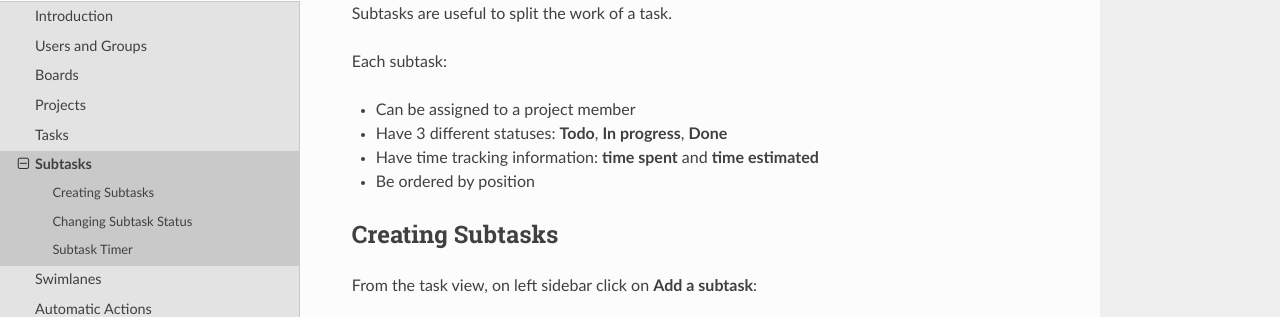
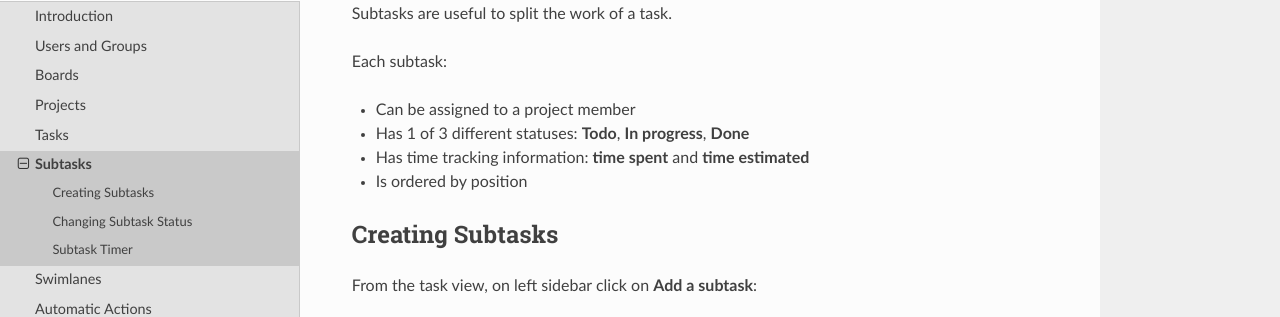
Before and after one commit to kanboard/documentation, a Sphinx documentation site: the page built from source/user_guide/subtasks.rst, in a window 1280 px wide and 900 px high. Shown: the part 158-475 px from the top of the window. Built offline with Sphinx 7.4.7 and the Read the Docs theme 2.0.0, drawn with Linux system fonts in a browser that asks for light colours.

Commit message:
Singularize subtask members
"Each subtask ..." suggests use of singular instead of plural.

```diff
--- a/source/user_guide/subtasks.rst
+++ b/source/user_guide/subtasks.rst
@@ -6,9 +6,9 @@ Subtasks are useful to split the work of a task.
 Each subtask:
 
 -  Can be assigned to a project member
--  Have 3 different statuses: **Todo**, **In progress**, **Done**
--  Have time tracking information: **time spent** and **time estimated**
--  Be ordered by position
+-  Has 1 of 3 different statuses: **Todo**, **In progress**, **Done**
+-  Has time tracking information: **time spent** and **time estimated**
+-  Is ordered by position
 
 Creating Subtasks
 -----------------
```
